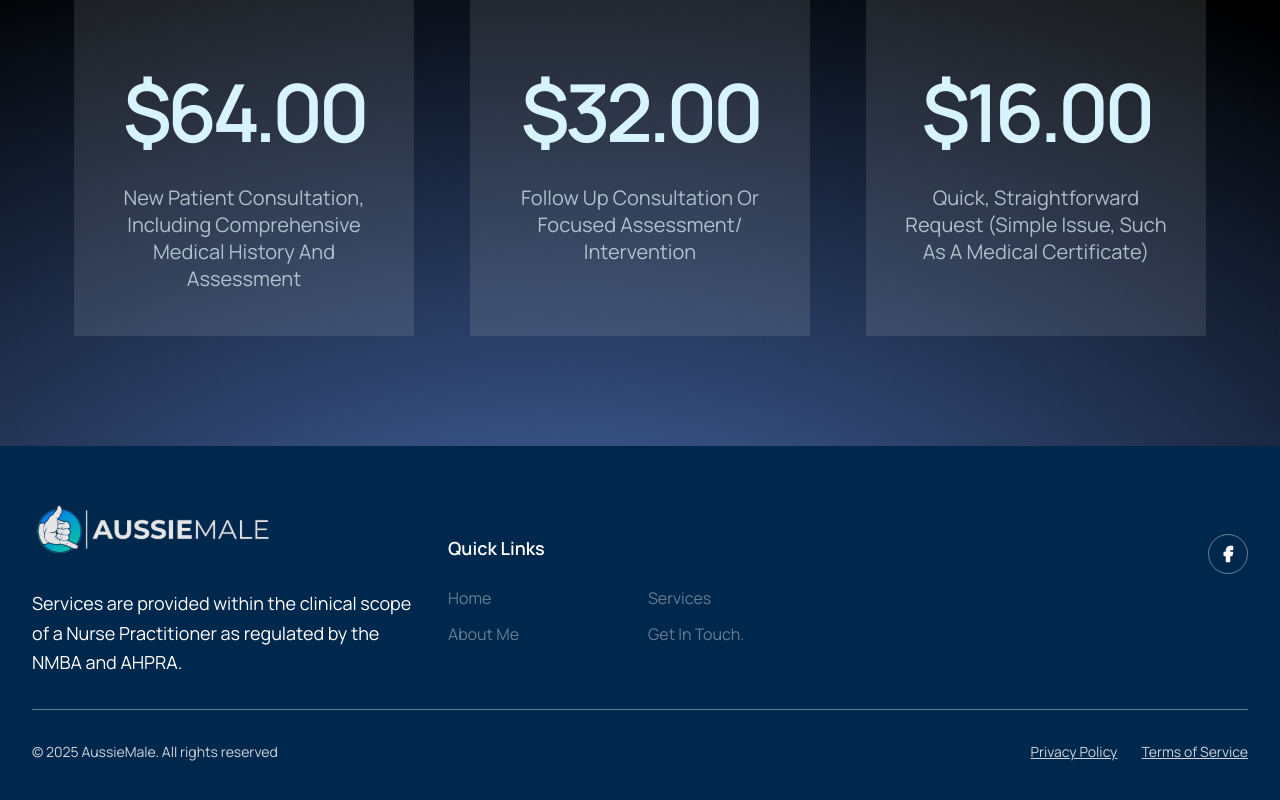
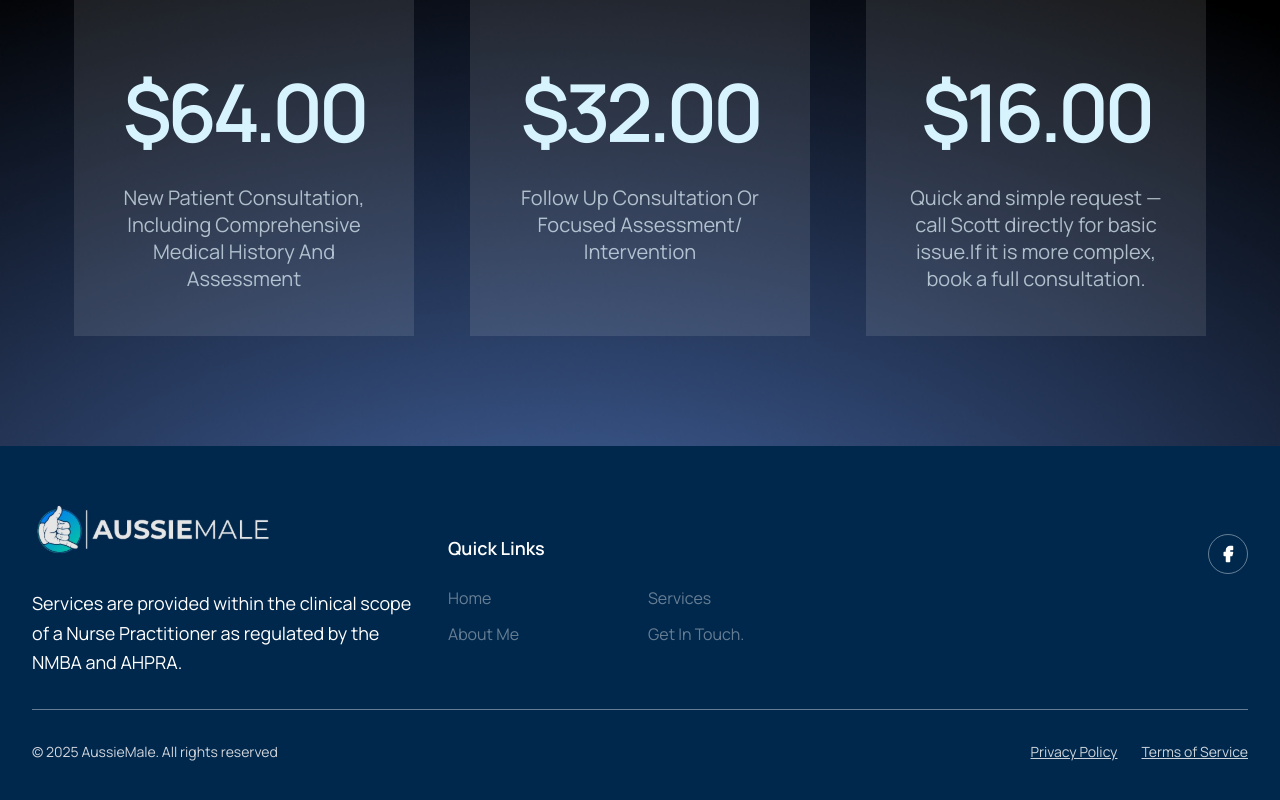
Before and after one commit to gowthami-codot/testauss, a Next.js app: page / in a window 1280 px wide. Shown: the part 4198-4998 px from the top of the page. Built offline with nearby package versions, Linux system fonts and the light colour scheme; no server answers; the database is empty.

Commit message:
fix: update text for quick request in FeeStructure component

```diff
--- a/src/components/FeeStructure.tsx
+++ b/src/components/FeeStructure.tsx
@@ -125,7 +125,7 @@ export default function FeeStructure() {
                   },
                   {
                     price: "$16.00",
-                    text: "Quick, Straightforward\nRequest (Simple Issue, Such\nAs A Medical Certificate)",
+                    text: "Quick and simple request — call Scott directly for basic issue.If it is more complex, book a full consultation.",
                   },
                 ].map((card, idx) => (
                   <div
```
